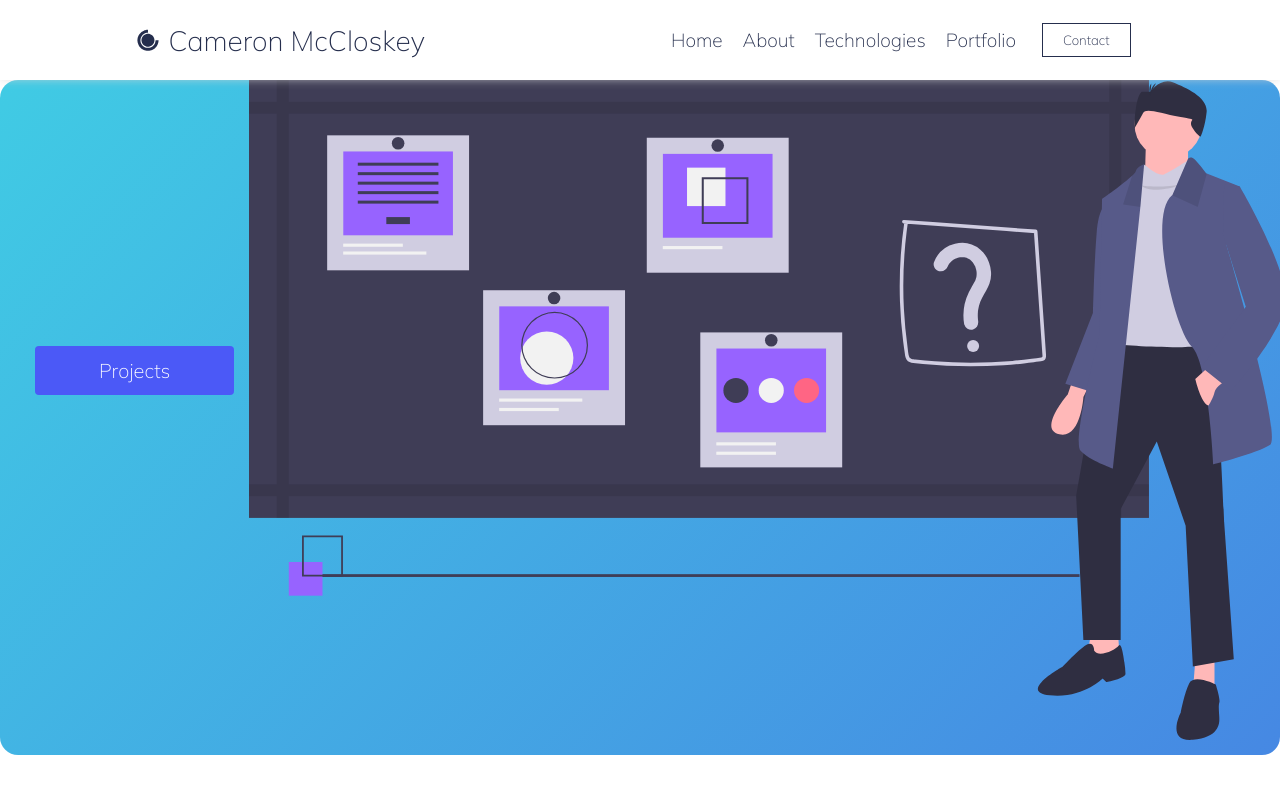
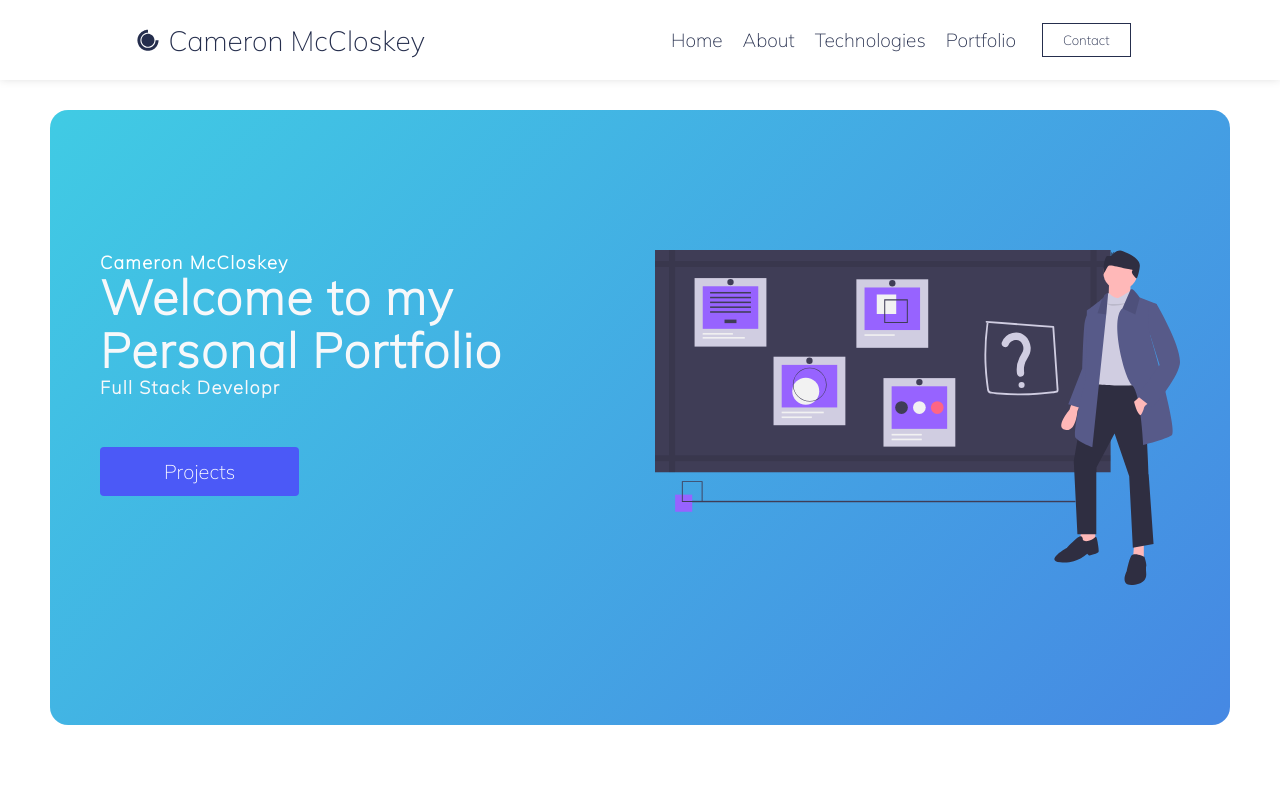
Before and after one commit to cameronmcc/personal-website-v2, a React (Create React App) app: page / in a window 1280 px wide. Shown: the top 794 px of the page. Built offline with nearby package versions, Linux system fonts and the light colour scheme.

Commit message:
Got design looking pretty good with flexbox elements looking nice.

```diff
--- a/src/components/InfoSection/InfoSection.js
+++ b/src/components/InfoSection/InfoSection.js
@@ -8,22 +8,25 @@ const InfoSection = () => {
     <container className='info-section'>
       <section className='info-section-container'>
         <div className='info-row'>
-          <div className='infoColumn'>
+          <div className='info-column'>
             <div className='text-wrapper'>
               <div className='top-line'>
+                  Cameron McCloskey
                 <div className='heading'>
+                Welcome to my Personal Portfolio
                   <div className='subtitle'>
+                    Full Stack Developr
+                  </div>
                     <a href='projects'>
                       <button className='btn'>Projects</button>
                     </a>
-                  </div>
                 </div>
               </div>
             </div>
           </div>
           <div className='info-column'>
             <div className='img-wrapper'>
-              <img src={svg2} alt='image1'></img>
+              <img className='info-image' src={svg2} alt='alt'></img>
             </div>
           </div>
         </div>
--- a/src/components/InfoSection/style.css
+++ b/src/components/InfoSection/style.css
@@ -1,12 +1,20 @@
 .info-section {
+  display: flex;
+  height: 675px;
   color: #fff;
-  padding: 160px 0;
+  padding: 30px 0;
+  padding-right: 50px;
+  padding-left: 50px;
 }
 
 .info-section-container {
+  display: flex;
+  flex-direction: row;
+  flex-wrap: wrap;
+  align-content: center;
   z-index: 1;
   width: 100%;
-  max-width: 1300px;
+  max-width: 100%;
   margin-right: auto;
   margin-left: auto;
   padding-right: 50px;
@@ -26,14 +34,19 @@
   display: flex;
   margin: 0 -15px -15px -15px;
   flex-wrap: wrap;
+  justify-content: flex-end;
+  align-items: flex-end;
   align-items: center;
-  flex-direction: "row-reverse";
+  flex-direction: row;
 }
 
 .info-column {
+  display: flex;
   margin-bottom: 15px;
   padding-right: 15px;
   padding-left: 15px;
+  align-items: center;
+  justify-content: space-between;
   flex: 1;
   max-width: 50%;
   flex-basis: 50%;
@@ -55,7 +68,7 @@
 }
 
 @media screen and (max-width: 768px) {
-  .info-column {
+  .text-wrapper {
     padding-bottom: 65px;
   }
 }
@@ -115,10 +128,21 @@
 }
 
 .img {
+  display: flex;
   padding-right: 0;
   border: 0;
   max-width: 100%;
-  vertical-align: middle;
-  display: flex;
+  vertical-align: flex-start;
   max-height: 500px;
 }
+
+.info-image {
+  display: flex;
+  padding-right: 0;
+  border: 0;
+  max-width: 100%;
+  vertical-align: flex-start;
+  align-items: center;
+  max-height: 500px;
+  justify-content: center;
+}
--- a/src/components/Navbar/style.css
+++ b/src/components/Navbar/style.css
@@ -16,16 +16,6 @@
   justify-content: center;
   height: 80px;
   box-shadow: 0px -2px 10px lightgrey;
-}
-
-.container {
-  z-index: 1;
-  width: 100%;
-  max-width: 4000px;
-  margin-right: auto;
-  margin-left: auto;
-  padding-right: 50px;
-  padding-left: 50px;
 }
 
 .navbar-logo {
@@ -205,6 +195,7 @@
   border: 1px solid #252e4d;
   transition: all 0.3s ease-out;
 }
+
 .btn--outline {
   background-color: transparent;
   color: #252e4d;
@@ -222,3 +213,20 @@
   height: 100%;
   width: 100%;
 }
+
+.container {
+  z-index: 1;
+  width: 100%;
+  max-width: 4000px;
+  margin-right: auto;
+  margin-left: auto;
+  padding-right: 50px;
+  padding-left: 50px;
+}
+
+@media screen and (max-width: 991px) {
+  .container {
+    padding-right: 30px;
+    padding-left: 30px;
+  }
+}
--- a/src/style.css
+++ b/src/style.css
@@ -1,7 +1,7 @@
 html {
   scroll-behavior: smooth;
   font-size: 62.5%;
-  box-sizing: inherit;
+  /* box-sizing: inherit; */
 }
 
 .sticky {
@@ -19,3 +19,20 @@ html {
 .header {
   font-size: 2rem;
 }
+
+.container {
+  z-index: 1;
+  width: 100%;
+  max-width: 4000px;
+  margin-right: auto;
+  margin-left: auto;
+  padding-right: 50px;
+  padding-left: 50px;
+}
+
+@media screen and (max-width: 991px) {
+  .container {
+    padding-right: 30px;
+    padding-left: 30px;
+  }
+}
```
Also changed, not shown: 1 other file (tests, documents, lock files or other folders).
